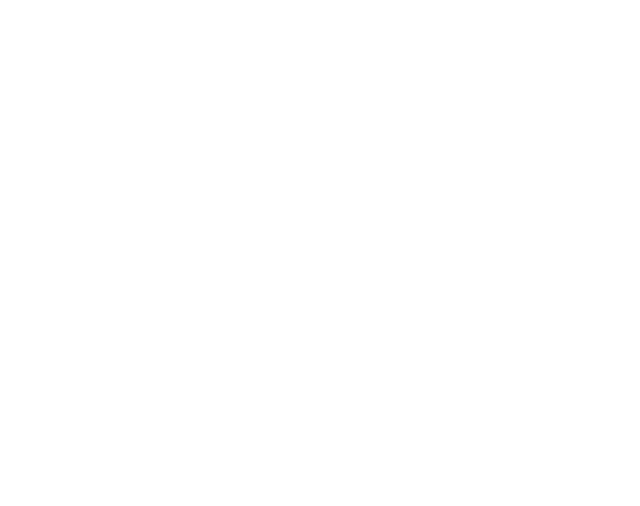
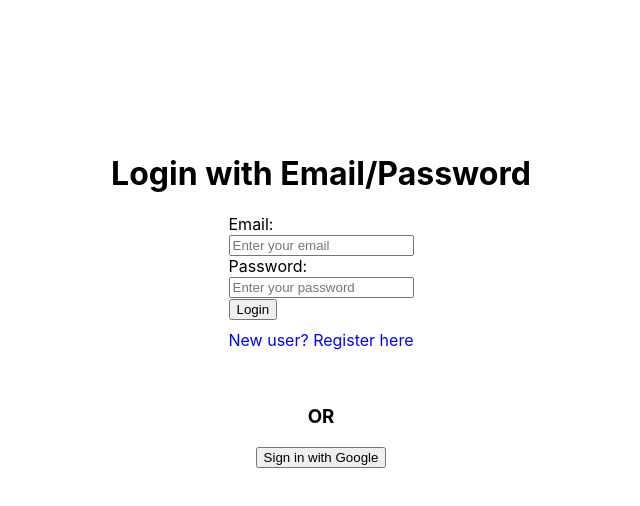
Before and after one commit to sriram-s-04/React_Gt, a React (Create React App) app: page /GoogleAuth in a window 1280 px wide. Before the commit this address had no page. Shown: the top 506 px of the page, without its empty margins (319-959 px from the left). Built offline with nearby package versions, Linux system fonts and the light colour scheme.

Commit message:
firebase

```diff
--- a/package.json
+++ b/package.json
@@ -9,6 +9,7 @@
     "@testing-library/user-event": "^13.5.0",
     "axios": "^1.9.0",
     "bootstrap": "^5.3.6",
+    "firebase": "^11.9.1",
     "formik": "^2.4.6",
     "react": "^19.1.0",
     "react-bootstrap": "^2.10.10",
--- a/src/App.js
+++ b/src/App.js
@@ -45,6 +45,9 @@ import CRUDoperation from "./Tasks_sri/Date_14_06/CRUDoperation";
 import DataTablewithAPI from "./Training/DataTablewithAPI";
 import { FormForAPI } from "./Training/FormForAPI";
 import CRUDWithImage from "./Tasks_sri/Date_14_06/CRUDWithImage";
+import GoogleAuth from "./Tasks_sri/Date_16_06/GoogleAuth";
+import Registration from "./Tasks_sri/Date_16_06/Registration";
+import GoogleHome from "./Tasks_sri/Date_16_06/GoogleHome";
 function App() {
   return (
     <div>
@@ -116,6 +119,9 @@ function App() {
           <Route path="/DataTablewithAPI" element={<DataTablewithAPI/>}></Route>
           <Route path="/FormForAPI" element={<FormForAPI/>}></Route>
           <Route path="/CRUDWithImage" element={<CRUDWithImage/>}></Route>
+          <Route path="/GoogleAuth" element={<GoogleAuth/>}></Route>
+          <Route path="/Registration" element={<Registration />} />
+          <Route path="/GoogleHome" element={<GoogleHome />} />
         </Routes>
       </BrowserRouter>
     </div>
--- /dev/null
+++ b/src/Tasks_sri/Date_16_06/GoogleAuth.js
@@ -0,0 +1,91 @@
+import React, { useState } from 'react';
+import {
+  signInWithPopup,
+  createUserWithEmailAndPassword,
+  signInWithEmailAndPassword,
+} from 'firebase/auth';
+import { auth, provider } from '../../firebaseconfig'; // Adjust the import path
+import { useNavigate } from 'react-router-dom';
+import Registration from './Registration';
+import { useLocation } from 'react-router-dom';
+
+const GoogleAuth = () => {
+  const [formData, setFormData] = useState({
+    email: '',
+    password: '',
+  });
+  const [isLogin, setIsLogin] = useState(true); // toggle between login and registration
+  const nav = useNavigate();
+
+  const loginFunction = () => {
+    signInWithPopup(auth, provider)
+      .then((result) => {
+        const user = result.user;
+        console.log('Google Sign-In:', user);
+        nav('/GoogleHome', { state: { user } }  ); // Navigate after login
+      })
+      .catch((error) => {
+        console.error('Google sign-in error:', error.message);
+      });
+  };
+
+  const handleFormSubmit = (e) => {
+    e.preventDefault();
+    const { email, password } = formData;
+
+    if (isLogin) {
+      // Login with email/password
+      signInWithEmailAndPassword(auth, email, password)
+        .then((userCredential) => {
+          console.log('Logged in:', userCredential.user);
+          nav('/GoogleHome', { state: { user: userCredential.user } }); // Navigate after login
+        })
+        .catch((error) => {
+          console.error('Login error:', error.message);
+        });
+    }
+  };
+
+  return (
+    <div style={{ display: 'flex', flexDirection: 'column', alignItems: 'center', justifyContent: 'center', height: '75vh' }}>
+      <h1>Login with Email/Password</h1>
+      <form onSubmit={handleFormSubmit}>
+        <label>
+          Email:
+          <br />
+          <input
+            type="email"
+            placeholder="Enter your email"
+            value={formData.email}
+            onChange={(e) => setFormData({ ...formData, email: e.target.value })}
+            required
+          />
+        </label>
+        <br />
+        <label>
+          Password:
+          <br />
+          <input
+            type="password"
+            placeholder="Enter your password"
+            value={formData.password}
+            onChange={(e) => setFormData({ ...formData, password: e.target.value })}
+            required
+          />
+        </label>
+        <br />
+        <button type="submit">Login</button>
+      </form>
+
+      <p onClick={() => nav('/Registration')} style={{ cursor: 'pointer', marginTop: '10px', color: 'blue' }}>
+        New user? Register here
+      </p>
+
+      <br />
+      <h3>OR</h3>
+      <button onClick={loginFunction}>Sign in with Google</button>
+    </div>
+  );
+};
+
+export default GoogleAuth;
--- /dev/null
+++ b/src/Tasks_sri/Date_16_06/GoogleHome.js
@@ -0,0 +1,20 @@
+import React, { use } from 'react'
+import { useLocation } from 'react-router-dom';
+
+const GoogleHome = () => {
+    const {  user } = useLocation().state || {}; // Get user data from state if available
+  return (
+    <div>
+      <h1>Welcome to Google Home</h1>
+      {user && (
+        <div>
+          <h2>User Information</h2>
+          <p>Name: {user.displayName}</p>
+          <p>Email: {user.email}</p>
+        </div>
+      )}
+    </div>
+  )
+}
+
+export default GoogleHome
--- /dev/null
+++ b/src/Tasks_sri/Date_16_06/Registration.js
@@ -0,0 +1,65 @@
+import { createUserWithEmailAndPassword, getAuth } from 'firebase/auth';
+import React, { useEffect, useState } from 'react'
+import { useNavigate } from 'react-router-dom';
+
+const Registration = () => {
+    const [formData, setFormData] = useState({
+        name: '',
+        email: '',
+        password: '',
+        confirmpassword: ''
+    });
+    const auth = getAuth();
+    const nav = useNavigate();
+  const onsubmit = (e) => {
+    e.preventDefault();
+
+    if (formData.password !== formData.confirmpassword) {
+      alert("Passwords do not match");
+      return;
+    }
+
+    // ✅ Firebase Registration call inside onsubmit
+    createUserWithEmailAndPassword(auth, formData.email, formData.password)
+      .then((userCredential) => {
+        const user = userCredential.user;
+        console.log('User registered:', user);
+        nav('/GoogleAuth'); // Navigate after successful registration
+      })
+      .catch((error) => {
+        console.error("Registration Error:", error.message);
+        alert(error.message); // Optional: show error to user
+      });
+  };
+  return (
+
+    <div>
+        <h1>Registration Page</h1>
+        <form onSubmit={onsubmit}>
+            <label>
+            Name:
+            <input type="text" placeholder="Enter your name" value={formData.name} onChange={(e) => setFormData({ ...formData, name: e.target.value })} />
+            </label>
+            <br />
+            <label>
+            Email:
+            <input type="email" placeholder="Enter your email" value={formData.email} onChange={(e) => setFormData({ ...formData, email: e.target.value })} />
+            </label>
+            <br />
+            <label>
+            Password:
+            <input type="password" placeholder="Enter your password" value={formData.password} onChange={(e) => setFormData({ ...formData, password: e.target.value })} />
+            </label>
+            <br />
+            <label>
+            Confirm Password:
+            <input type="password" placeholder="Confirm your password" value={formData.confirmpassword} onChange={(e) => setFormData({ ...formData, confirmpassword: e.target.value })} />
+            </label>
+            <br />
+            <button type="submit">Register</button>
+        </form>
+    </div>
+  )
+}
+
+export default Registration
--- /dev/null
+++ b/src/firebaseconfig.js
@@ -0,0 +1,26 @@
+// Import the functions you need from the SDKs you need
+import { initializeApp } from "firebase/app";
+import { getAnalytics } from "firebase/analytics";
+import { getAuth, GoogleAuthProvider } from "firebase/auth";
+// TODO: Add SDKs for Firebase products that you want to use
+// https://firebase.google.com/docs/web/setup#available-libraries
+
+// Your web app's Firebase configuration
+// For Firebase JS SDK v7.20.0 and later, measurementId is optional
+const firebaseConfig = {
+  apiKey: "AIzaSyCCAiTnSh1PlyJJbfv8nscs-eiNEPSC2NM",
+  authDomain: "react-d97d8.firebaseapp.com",
+  projectId: "react-d97d8",
+  storageBucket: "react-d97d8.firebasestorage.app",
+  messagingSenderId: "697455384974",
+  appId: "1:697455384974:web:c79f7e099b9a9c34032cdf",
+  measurementId: "G-9VD2C4H4RQ"
+};
+
+// Initialize Firebase
+const app = initializeApp(firebaseConfig);
+const analytics = getAnalytics(app);
+const auth = getAuth(app);
+const provider = new GoogleAuthProvider();
+
+export { app, auth, provider };
```
Also changed, not shown: 1 other file (tests, documents, lock files or other folders).
